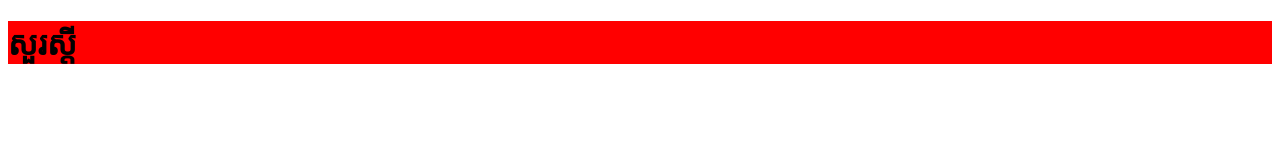
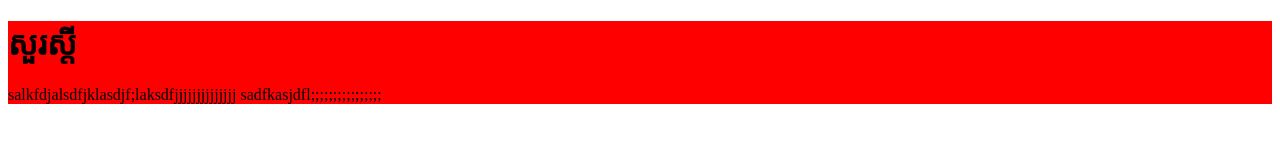
Before and after one commit to sambath09674-creator/git-test, a plain HTML site: page index.html in a window 1280 px wide. Drawn offline with Linux system fonts and the light colour scheme.

Commit message:
add the text

```diff
--- a/index.html
+++ b/index.html
@@ -9,6 +9,9 @@
 <body>
     <div class="h">
         <h1>សួរស្តី</h1>
+        <p>salkfdjalsdfjklasdjf;laksdfjjjjjjjjjjjjjj
+            sadfkasjdfl;;;;;;;;;;;;;;;;
+        </p>
     </div>
  </body>
 </html>
```
